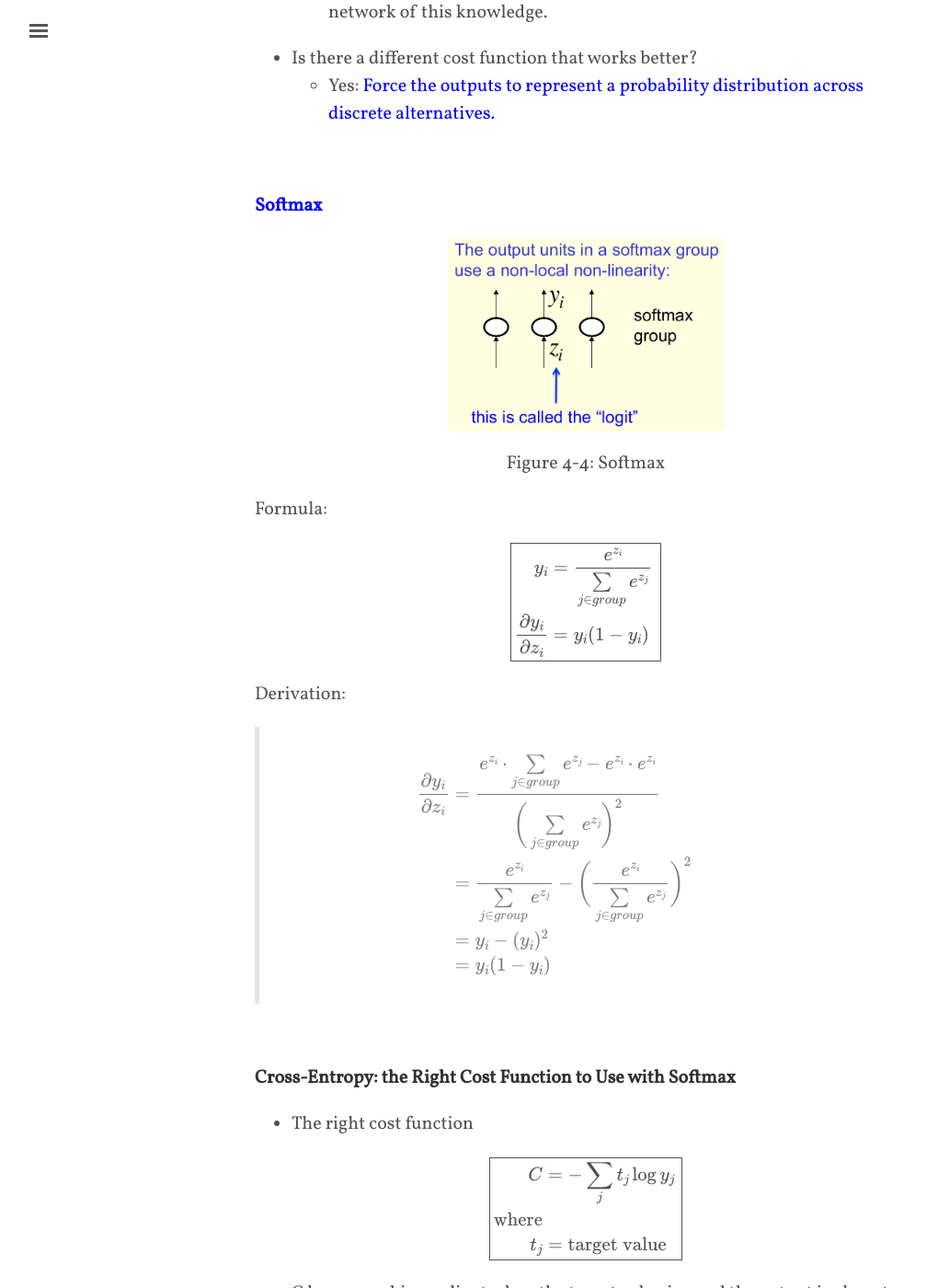
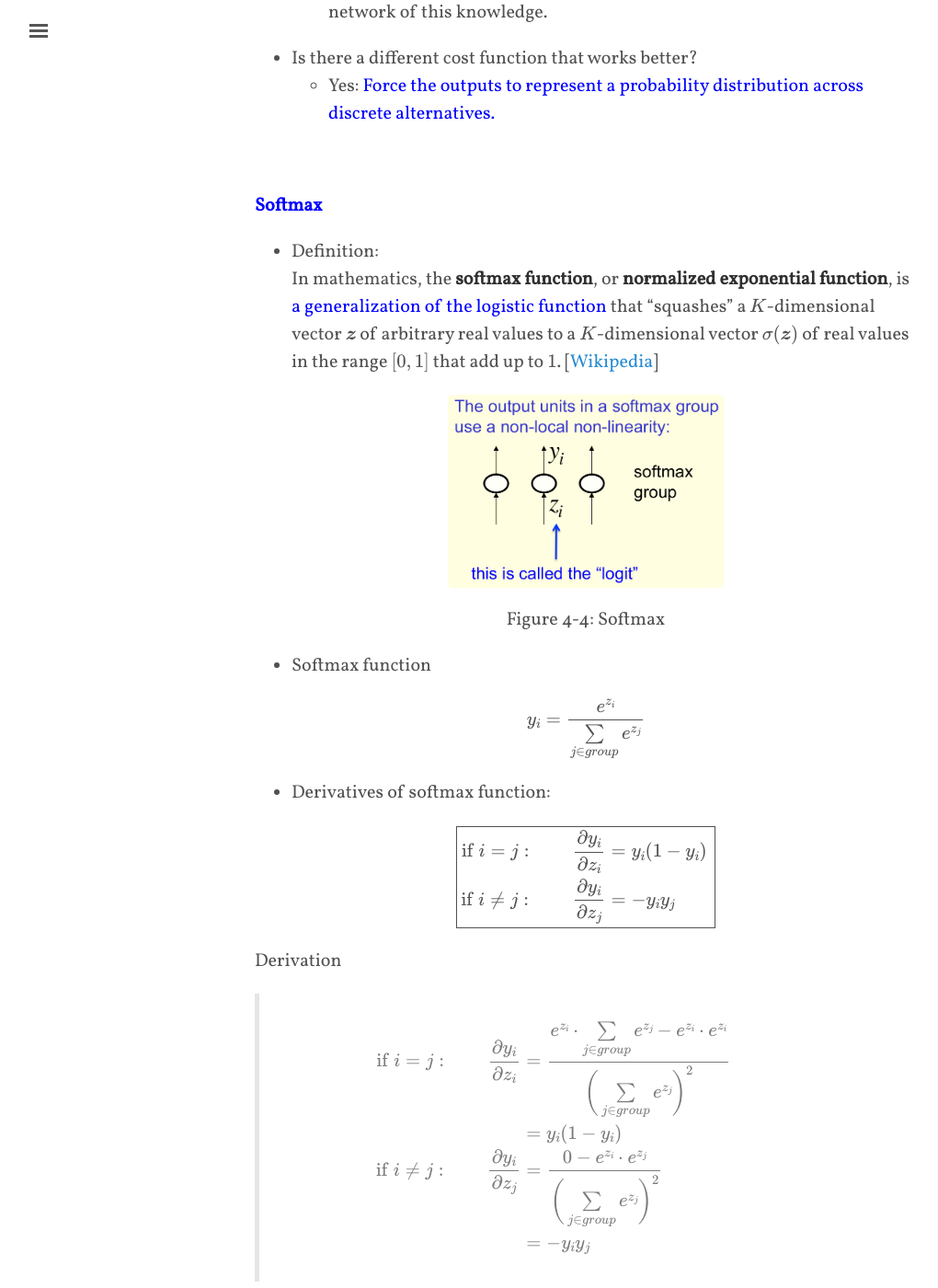
Before and after one commit to shevapato2008/myBlog, a Jekyll site: the page built from algorithms/machinelearning/nnml/week4.md, in a window 1280 px wide and 1400 px high, scrolled down 5422 px. Shown: the whole window at 92% size, without its empty margins (3-1023 px from the left). Built offline with Jekyll 4.4.1, drawn with Linux system fonts in a browser that asks for light colours; some web fonts are replaced; formulas are drawn with MathJax 3; comment, search, counter and statistics services are not loaded; some of the changed text lies outside the part shown.

Commit message:
modified

```diff
--- a/algorithms/machinelearning/nnml/week4.md
+++ b/algorithms/machinelearning/nnml/week4.md
@@ -129,35 +129,45 @@ mathjax: true
 
 **<span style="color:blue;">Softmax</span>**
 
++ Definition: <br>
+In mathematics, the **softmax function**, or **normalized exponential function**, is <span style="color:blue">a generalization of the logistic function</span> that "squashes" a $K$-dimensional vector $\boldsymbol{z}$ of arbitrary real values to a $K$-dimensional vector $\sigma (\boldsymbol{z})$ of real values in the range $[0, 1]$ that add up to $1$. [[Wikipedia](https://en.wikipedia.org/wiki/Softmax_function "Softmax function")]
+
 <img src="{{site.baseurl}}/algorithms/machinelearning/nnml/image/4.4_softmax.png" alt="[Image] Softmax" style="width: 300px; margin: auto;"/>
 <p style="text-align: center">Figure 4-4: Softmax</p>
 
-Formula:
++ Softmax function
+
+$$
+y_{i} = \frac{e^{z_{i}}}{\sum\limits_{j \in group} e^{z_{j}}}
+$$
+
++ Derivatives of softmax function:
 
 $$
 \boxed{
   \begin{align}
-    y_{i} &= \frac{e^{z_{i}}}{\sum\limits_{j \in group} e^{z_{j}}} \\
-    \frac{\partial y_{i}}{\partial z_{i}} &= y_{i}(1 - y_{i})
+    \text{if } i = j: \qquad \frac{\partial y_{i}}{\partial z_{i}} &= y_{i}(1 - y_{i}) \\
+    \text{if } i \neq j: \qquad \frac{\partial y_{i}}{\partial z_{j}} &= - y_{i}y_{j}
   \end{align}
 }
 $$
 
-Derivation:
+Derivation
 
 > $$
 \begin{align}
-  \frac{\partial y_{i}}{\partial z_{i}} &= \frac{e^{z_{i}} \cdot \sum\limits_{j \in group} e^{z_{j}} - e^{z_{i}} \cdot e^{z_{i}}}{\bigg( \sum\limits_{j \in group} e^{z_{j}} \bigg)^2} \\
-  &= \frac{e^{z_{i}}}{\sum\limits_{j \in group} e^{z_{j}}} - \bigg( \frac{e^{z_{i}}}{\sum\limits_{j \in group} e^{z_{j}}} \bigg)^{2} \\
-  &= y_{i} - (y_{i})^{2} \\
-  &= y_{i}(1 - y_{i})
+  \text{if } i = j: \qquad \frac{\partial y_{i}}{\partial z_{i}}
+  &= \frac{e^{z_{i}} \cdot \sum\limits_{j \in group} e^{z_{j}} - e^{z_{i}} \cdot e^{z_{i}}}{\bigg( \sum\limits_{j \in group} e^{z_{j}} \bigg)^2} \\
+  &= y_{i}(1 - y_{i}) \\
+  \text{if } i \neq j: \qquad \frac{\partial y_{i}}{\partial z_{j}}
+  &= \frac{0 - e^{z_{i}} \cdot e^{z_{j}}}{\bigg( \sum\limits_{j \in group} e^{z_{j}} \bigg)^2} \\
+  &= - y_{i}y_{j}
 \end{align}
 $$
 
 <br>
 
-**Cross-Entropy: the Right Cost Function to Use with Softmax**
-  + The right cost function
++ **Cross-Entropy**: the Right Cost Function to Use with Softmax
 
 $$
 \boxed{
@@ -169,11 +179,25 @@ $$
 }
 $$
 
-  + C has a very big gradient when the target value is 1 and the output is almost 0.
++ Derivatives of cross-entropy cost function for softmax function
 
+$$
+\boxed{
+  \frac{\partial C}{\partial z_{i}} = y_{i} - t_{i}
+}
+$$
 
+Derivation
 
-
+> $$
+\begin{align}
+  \frac{\partial C}{\partial z_{i}} &= \frac{\partial}{\partial z_{i}} \bigg( - t_{i} \log y_{i} - \sum\limits_{j \neq i} t_{j} \log y_{j} \bigg) \\
+  &= - t_{i} \cdot \frac{1}{y_{i}} \cdot \frac{\partial y_{i}}{\partial z_{i}} - \sum\limits_{j \neq i} t_{j} \cdot \frac{1}{y_j} \cdot \frac{\partial y_{j}}{\partial z_{i}} \\
+  &= - t_{i} (1 - y_{i}) + \sum\limits_{j \neq i} t_{j} y_{i} \\
+  &= - t_{i} + y_{i} \sum\limits_{j} t_{j} \\
+  &= y_{i} - t_{i}  \qquad (\text{since} \ \sum\limits_{j} t_{j} = 1)
+\end{align}
+$$
 
 
 
@@ -186,6 +210,8 @@ $$
 [[pdf]({{site.baseurl}}/algorithms/machinelearning/nnml/supplement/A Neural Probabilistic Language Model.pdf)]<br>
 
 **More**
++ Softmax Function
+  - [Softmax Function (Wikipedia)](https://en.wikipedia.org/wiki/Softmax_function "Softmax function")
 + Activation Function
   - http://www.cs.toronto.edu/~guerzhoy/411/lec/W04/activationfn.pdf
   - https://www.youtube.com/watch?v=9vB5nzrL4hY
```
